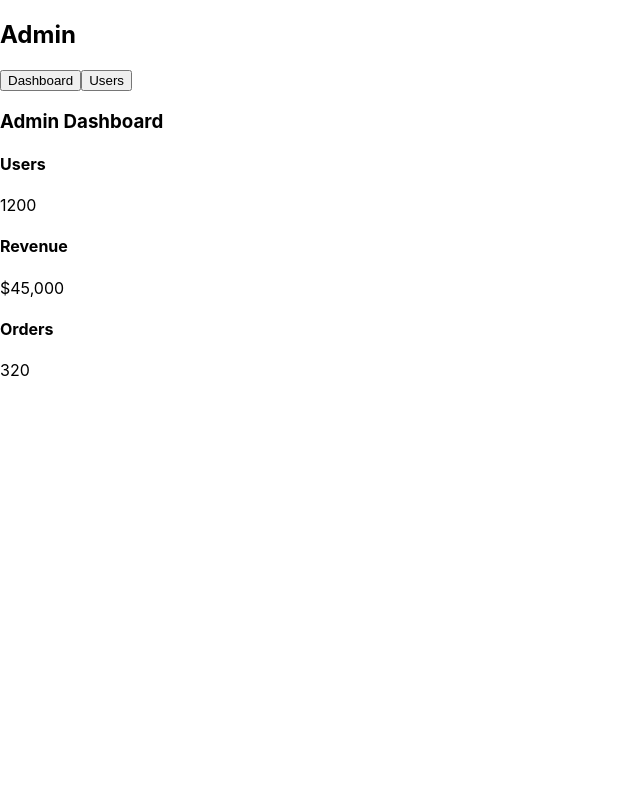
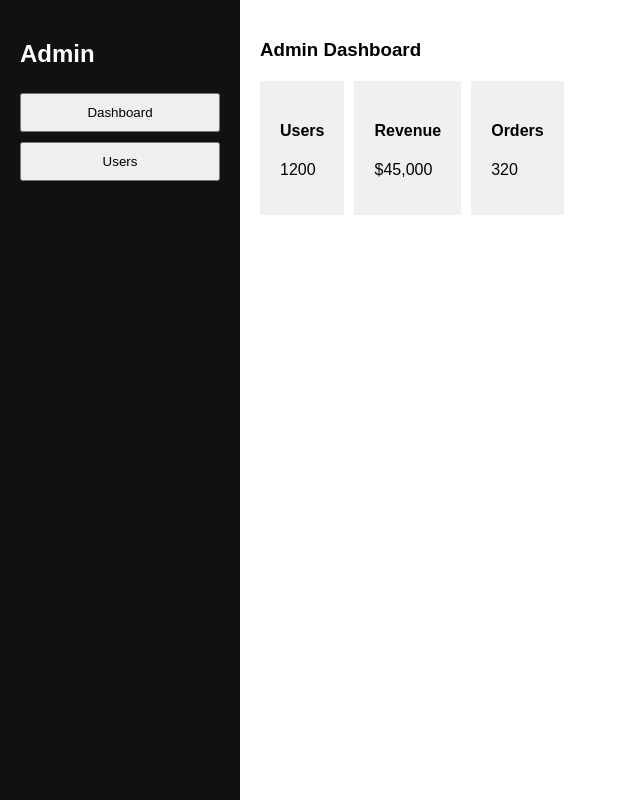
Before and after one commit to faheem1309/admin-dashboard, a React (Create React App) app: page / in a window 1280 px wide. Shown: the whole page, without its empty margins (0-640 px from the left). Built offline with nearby package versions, Linux system fonts and the light colour scheme.

Commit message:
Update index.css

```diff
--- a/src/index.css
+++ b/src/index.css
@@ -1,13 +1,50 @@
 body {
-  margin: 0;
-  font-family: -apple-system, BlinkMacSystemFont, 'Segoe UI', 'Roboto', 'Oxygen',
-    'Ubuntu', 'Cantarell', 'Fira Sans', 'Droid Sans', 'Helvetica Neue',
-    sans-serif;
-  -webkit-font-smoothing: antialiased;
-  -moz-osx-font-smoothing: grayscale;
+margin: 0;
+font-family: Arial, sans-serif;
 }
 
-code {
-  font-family: source-code-pro, Menlo, Monaco, Consolas, 'Courier New',
-    monospace;
+.app {
+display: flex;
+min-height: 100vh;
 }
+
+.sidebar {
+width: 200px;
+background: #111;
+color: white;
+padding: 20px;
+}
+
+.sidebar button {
+width: 100%;
+padding: 10px;
+margin: 5px 0;
+cursor: pointer;
+}
+
+.main {
+flex: 1;
+padding: 20px;
+}
+
+.navbar {
+margin-bottom: 20px;
+}
+
+.card {
+display: inline-block;
+background: #f0f0f0;
+padding: 20px;
+margin-right: 10px;
+}
+
+.table {
+width: 100%;
+border-collapse: collapse;
+}
+
+.table th,
+.table td {
+border: 1px solid #ddd;
+padding: 10px;
+}
```
